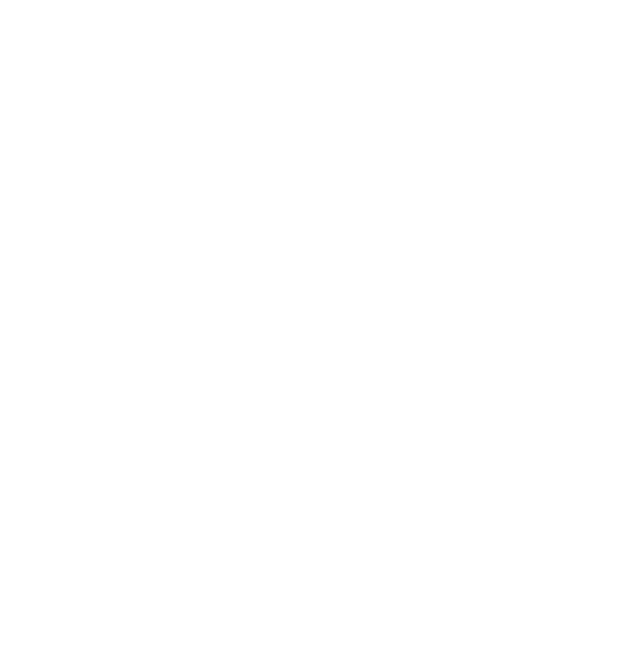
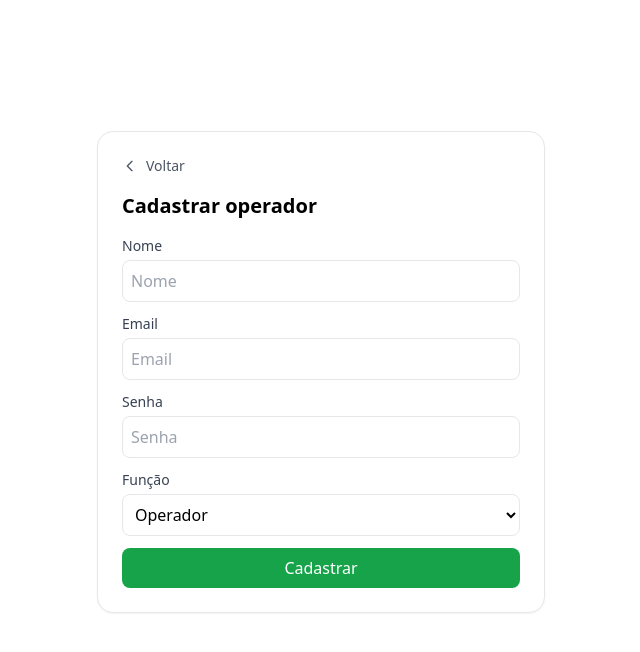
Before and after one commit to Polvere01/newcred-front, a Nuxt app: page /novooperador in a window 1280 px wide. Before the commit this address had no page. Shown: the top 652 px of the page, without its empty margins (319-959 px from the left). Built offline with nearby package versions, Linux system fonts and the light colour scheme; no server answers.

Commit message:
adicionando novo operdores

```diff
--- a/app/app.vue
+++ b/app/app.vue
@@ -1,3 +1,5 @@
 <template>
-  <NuxtPage />
+  <NuxtLayout>
+    <NuxtPage />
+  </NuxtLayout>
 </template>
--- a/app/components/AppHeader.vue
+++ b/app/components/AppHeader.vue
@@ -1,18 +1,78 @@
 <template>
-  <header class="flex items-center justify-between px-4 py-3 bg-white border-b">
-    <div class="font-semibold">NewCred</div>
+  <header class="w-full bg-white border-b">
+    <div class="px-4 h-14 flex items-center justify-between">
+      <div class="font-semibold text-gray-900">NewCred</div>
 
-    <button
-      @click="logout"
-      class="text-sm text-red-600 hover:underline"
-    >
-      Sair
-    </button>
+      <div class="relative">
+        <!-- Botão hamburger -->
+        <button
+          class="h-9 w-9 inline-flex items-center justify-center rounded-lg border bg-white hover:bg-gray-50 active:bg-gray-100"
+          @click="toggle"
+          aria-label="Abrir menu"
+        >
+          <svg class="h-5 w-5 text-gray-700" viewBox="0 0 24 24" fill="none" stroke="currentColor" stroke-width="2">
+            <path stroke-linecap="round" d="M4 6h16M4 12h16M4 18h16" />
+          </svg>
+        </button>
+
+        <!-- Dropdown (fica acima do overlay) -->
+        <div
+          v-if="open"
+          class="absolute right-0 mt-2 w-52 rounded-xl border bg-white shadow-lg overflow-hidden z-50"
+        >
+          <button
+            v-if="isAdmin"
+            @click="goNovoOperador"
+            class="w-full text-left px-4 py-3 text-sm hover:bg-gray-50 flex items-center gap-2"
+          >
+            <span class="inline-block h-2 w-2 rounded-full bg-blue-500"></span>
+            Novo operador
+          </button>
+
+          <button
+            @click="logout"
+            class="w-full text-left px-4 py-3 text-sm hover:bg-red-50 text-red-600 flex items-center gap-2 border-t"
+          >
+            <span class="inline-block h-2 w-2 rounded-full bg-red-500"></span>
+            Sair
+          </button>
+        </div>
+      </div>
+    </div>
+
+    <!-- overlay por trás do dropdown, clicável -->
+    <div
+      v-if="open"
+      class="fixed inset-0 z-40"
+      @click="open = false"
+    />
   </header>
 </template>
 
 <script setup lang="ts">
+import { computed, ref } from 'vue'
+
+const open = ref(false)
+
+const user = computed(() => {
+  if (import.meta.server) return null
+  const raw = localStorage.getItem('user')
+  return raw ? JSON.parse(raw) : null
+})
+
+const isAdmin = computed(() => user.value?.role === 'ADMIN')
+
+function toggle() {
+  open.value = !open.value
+}
+
+function goNovoOperador() {
+  open.value = false
+  navigateTo('/novooperador')
+}
+
 function logout() {
+  open.value = false
   localStorage.removeItem('token')
   localStorage.removeItem('user')
   navigateTo('/login')
--- a/app/composables/useChatApi.ts
+++ b/app/composables/useChatApi.ts
@@ -28,14 +28,13 @@
       h.set('Authorization', `Bearer ${token}`)
       options.headers = h
     },
-
     onResponseError({ response }) {
       if (import.meta.server) return
 
       if (response.status === 401 || response.status === 403) {
         localStorage.removeItem('token')
         localStorage.removeItem('user')
-        navigateTo('/login')
+        // NÃO navega aqui
       }
     },
   })
--- /dev/null
+++ b/app/layouts/auth.vue
@@ -0,0 +1,5 @@
+<template>
+  <div class="min-h-screen w-full bg-gray-100 flex items-center justify-center p-4">
+    <slot />
+  </div>
+</template>
--- a/app/middleware/auth.global.ts
+++ b/app/middleware/auth.global.ts
@@ -2,13 +2,12 @@
   if (import.meta.server) return
 
   const token = localStorage.getItem('token')
+  const publicRoutes = ['/login', '/forgot']
 
-    // não logado → manda pro login
-    if (!token && to.path !== '/login') {
+  if (!token && !publicRoutes.includes(to.path)) {
     return navigateTo('/login')
   }
 
-    // já logado → não deixa voltar pro login
   if (token && to.path === '/login') {
     return navigateTo('/')
   }
--- a/app/pages/index.vue
+++ b/app/pages/index.vue
@@ -41,6 +41,10 @@
 const mensagens = ref<Mensagem[]>([])
 let pollId: ReturnType<typeof setInterval> | null = null
 let convPollId: ReturnType<typeof setInterval> | null = null
+
+definePageMeta({
+  middleware: ['admin']
+})
 
 onMounted(async () => {
   try {
--- /dev/null
+++ b/app/pages/novooperador.vue
@@ -0,0 +1,100 @@
+<template>
+    <main class="min-h-[calc(100vh-56px)] px-4 flex items-center justify-center">
+        <div class="w-full max-w-md bg-white border rounded-2xl shadow-sm p-6">
+
+            <button type="button" @click="voltar"
+                class="mb-4 inline-flex items-center gap-2 text-sm text-gray-600 hover:text-gray-900">
+                <svg class="h-4 w-4" fill="none" stroke="currentColor" stroke-width="2" viewBox="0 0 24 24">
+                    <path stroke-linecap="round" stroke-linejoin="round" d="M15 19l-7-7 7-7" />
+                </svg>
+                Voltar
+            </button>
+            <h1 class="text-xl font-semibold mb-4">Cadastrar operador</h1>
+
+            <form class="space-y-3" @submit.prevent="salvar">
+                <div>
+                    <label class="block text-sm text-gray-700 mb-1">Nome</label>
+                    <input v-model="form.nome" class="w-full border p-2 rounded-lg" placeholder="Nome" />
+                </div>
+
+                <div>
+                    <label class="block text-sm text-gray-700 mb-1">Email</label>
+                    <input v-model="form.email" class="w-full border p-2 rounded-lg" placeholder="Email" />
+                </div>
+
+                <div>
+                    <label class="block text-sm text-gray-700 mb-1">Senha</label>
+                    <input v-model="form.senha" type="password" class="w-full border p-2 rounded-lg"
+                        placeholder="Senha" />
+                </div>
+
+                <div>
+                    <label class="block text-sm text-gray-700 mb-1">Função</label>
+                    <select v-model="form.role" class="w-full border p-2 rounded-lg bg-white">
+                        <option disabled value="">Selecione a função</option>
+                        <option value="OPERADOR">Operador</option>
+                        <option value="ADMIN">Supervisor</option>
+                    </select>
+                </div>
+
+                <button
+                    class="w-full bg-green-600 text-white px-4 py-2 rounded-lg hover:bg-green-700 disabled:opacity-60"
+                    :disabled="loading">
+                    {{ loading ? 'Salvando...' : 'Cadastrar' }}
+                </button>
+
+                <p v-if="erro" class="text-red-600 text-sm">{{ erro }}</p>
+                <p v-if="ok" class="text-green-700 text-sm">Operador criado.</p>
+            </form>
+        </div>
+    </main>
+</template>
+
+<script setup lang="ts">
+definePageMeta({ middleware: 'admin' })
+
+const config = useRuntimeConfig()
+const baseURL = config.public.apiBase as string
+
+const loading = ref(false)
+const erro = ref<string | null>(null)
+const ok = ref(false)
+
+const form = reactive({
+    nome: '',
+    email: '',
+    senha: '',
+    role: 'OPERADOR', // padrão
+})
+
+function voltar() {
+    navigateTo('/') // ou '/conversas' se preferir ser explícito
+}
+
+async function salvar() {
+    erro.value = null
+    ok.value = false
+    loading.value = true
+
+    try {
+        const token = localStorage.getItem('token')
+        if (!token) return navigateTo('/login')
+
+        await $fetch(`${baseURL}/operadores`, {
+            method: 'POST',
+            headers: { Authorization: `Bearer ${token}` },
+            body: form,
+        })
+
+        ok.value = true
+        form.nome = ''
+        form.email = ''
+        form.senha = ''
+        form.role = ''
+    } catch (e: any) {
+        erro.value = e?.data?.message || 'Falha ao cadastrar'
+    } finally {
+        loading.value = false
+    }
+}
+</script>
```
Also changed, not shown: app/middleware/admin.ts (added, +17 -0 lines). Lines whose indentation alone changed are shown as unchanged.
